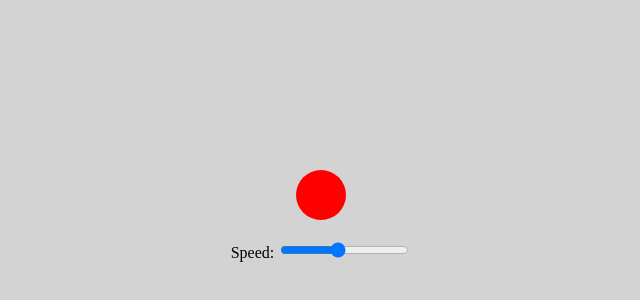
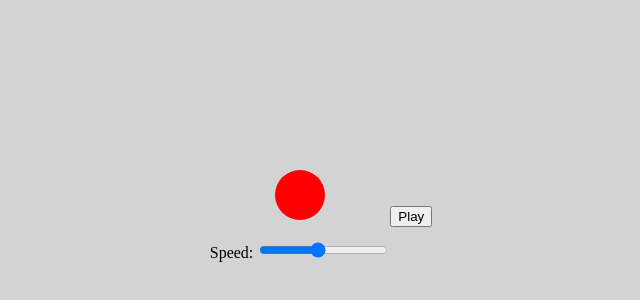
Before and after one commit to brank87/emdr-web-app, a plain HTML site: page index.html in a window 1280 px wide. Shown: the part 184-484 px from the top of the page, without its empty margins (319-959 px from the left). Drawn offline with Linux system fonts and the light colour scheme.

Commit message:
Update index.html

```diff
--- a/index.html
+++ b/index.html
@@ -16,6 +16,7 @@
     </div>
     <audio id="left-sound" src="left.mp3"></audio>
     <audio id="right-sound" src="right.mp3"></audio>
+    <button id="play-pause">Play</button>
     <script src="app.js"></script>
   </body>
 </html>
```
